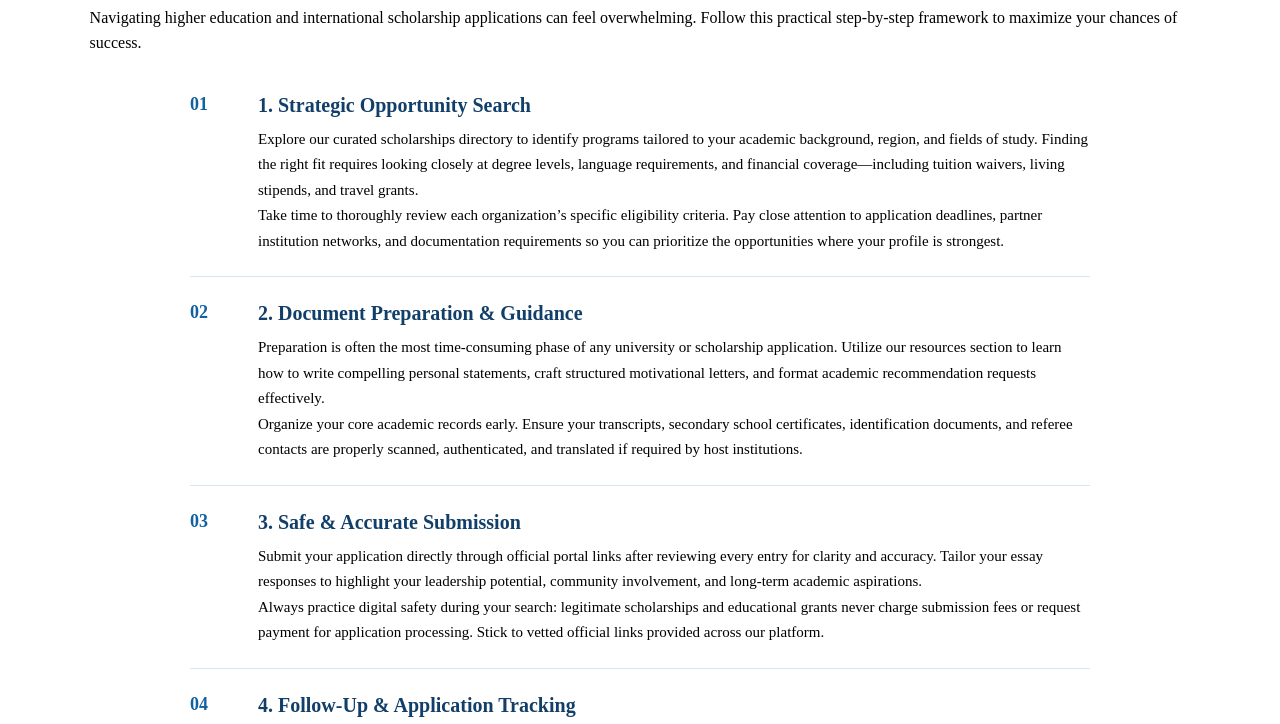
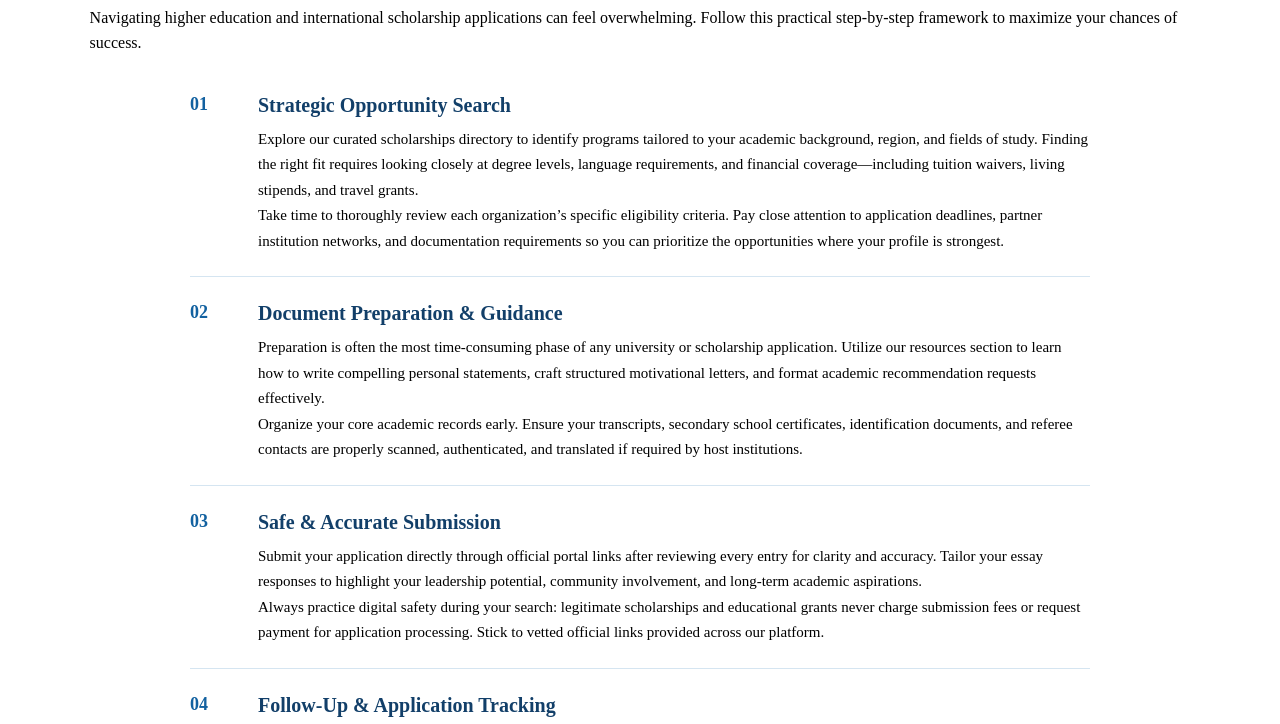
Before and after one commit to Rebeccamagiar04/My_Web_Project-, a plain HTML site: page index.html in a window 1280 px wide. Shown: the part 626-1350 px from the top of the page. Drawn offline with Linux system fonts and the light colour scheme; no server answers.

Commit message:
Remove numbers from section headings in index.html

```diff
--- a/index.html
+++ b/index.html
@@ -229,7 +229,7 @@
             <div class="step-number">01</div>
 
             <div class="process-content">
-                <h3>1. Strategic Opportunity Search</h3>
+                <h3>Strategic Opportunity Search</h3>
                 <p>
                     Explore our curated scholarships directory to identify programs tailored to your academic background, region, and fields of study. Finding the right fit requires looking closely at degree levels, language requirements, and financial coverage—including tuition waivers, living stipends, and travel grants.
                 </p>
@@ -244,7 +244,7 @@
             <div class="step-number">02</div>
 
             <div class="process-content">
-                <h3>2. Document Preparation & Guidance</h3>
+                <h3>Document Preparation & Guidance</h3>
                 <p>
                     Preparation is often the most time-consuming phase of any university or scholarship application. Utilize our resources section to learn how to write compelling personal statements, craft structured motivational letters, and format academic recommendation requests effectively.
                 </p>
@@ -259,7 +259,7 @@
             <div class="step-number">03</div>
 
             <div class="process-content">
-                <h3>3. Safe & Accurate Submission</h3>
+                <h3>Safe & Accurate Submission</h3>
                 <p>
                     Submit your application directly through official portal links after reviewing every entry for clarity and accuracy. Tailor your essay responses to highlight your leadership potential, community involvement, and long-term academic aspirations.
                 </p>
@@ -274,7 +274,7 @@
             <div class="step-number">04</div>
 
             <div class="process-content">
-                <h3>4. Follow-Up & Application Tracking</h3>
+                <h3>Follow-Up & Application Tracking</h3>
                 <p>
                     Once submitted, log your application details and deadlines in a tracking sheet. Monitor your email inbox and spam/junk folders daily for updates, interview invitations, or requests for supplementary documentation from admissions committees.
                 </p>
```
